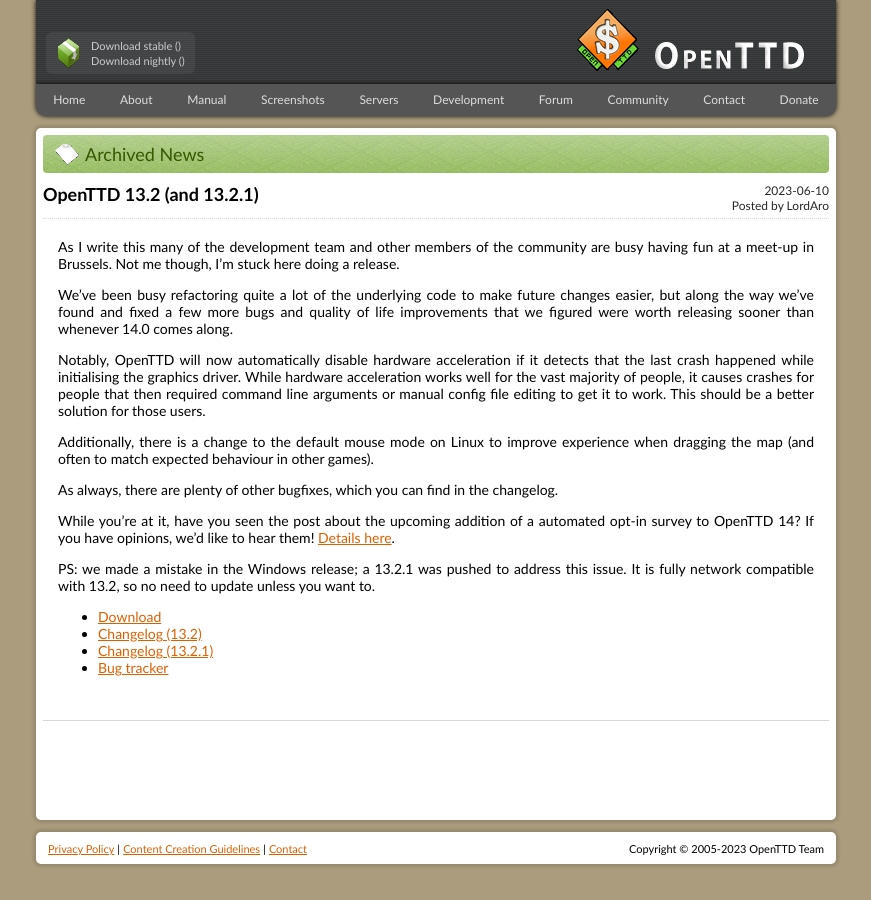
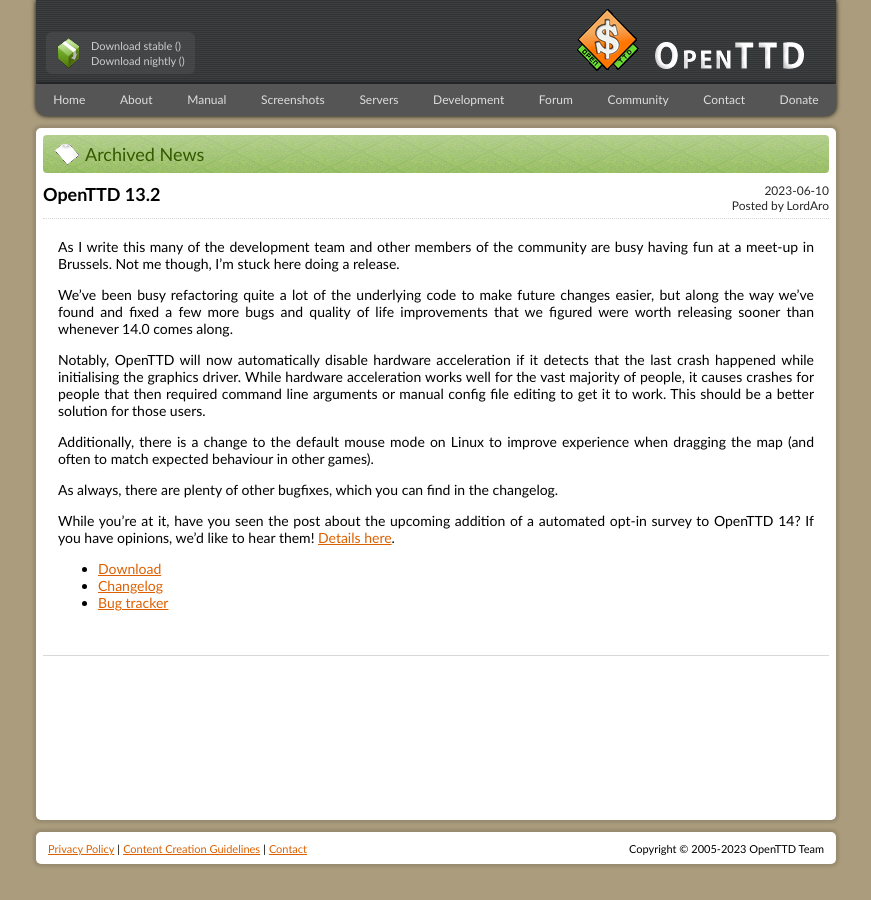
Before and after one commit to OpenTTD/website, a Jekyll site: the page built from _posts/2023-06-10-openttd-13-2.md, in a window 1280 px wide. Shown: the whole page, without its empty margins (204-1075 px from the left). Built offline with Jekyll 4.4.1, drawn with Linux system fonts in a browser that asks for light colours.

Commit message:
Fix: remove any mention of 13.2.1
13.3 is a rebrand of 13.2.1, so no need to mention 13.2.1 anymore.

```diff
--- a/_posts/2023-06-10-openttd-13-2.md
+++ b/_posts/2023-06-10-openttd-13-2.md
@@ -1,5 +1,5 @@
 ---
-title: OpenTTD 13.2 (and 13.2.1)
+title: OpenTTD 13.2
 author: LordAro
 ---
 
@@ -20,10 +20,6 @@
 If you have opinions, we'd like to hear them!
 [Details here](https://www.openttd.org/news/2023/05/14/policy-and-survey).
 
-PS: we made a mistake in the Windows release; a 13.2.1 was pushed to address this issue.
-It is fully network compatible with 13.2, so no need to update unless you want to.
-
 * [Download](https://www.openttd.org/downloads/openttd-releases/latest)
-* [Changelog (13.2)](https://cdn.openttd.org/openttd-releases/13.2/changelog.txt)
-* [Changelog (13.2.1)](https://cdn.openttd.org/openttd-releases/13.2.1/changelog.txt)
+* [Changelog](https://cdn.openttd.org/openttd-releases/13.2/changelog.txt)
 * [Bug tracker](https://github.com/OpenTTD/OpenTTD/issues)
```
